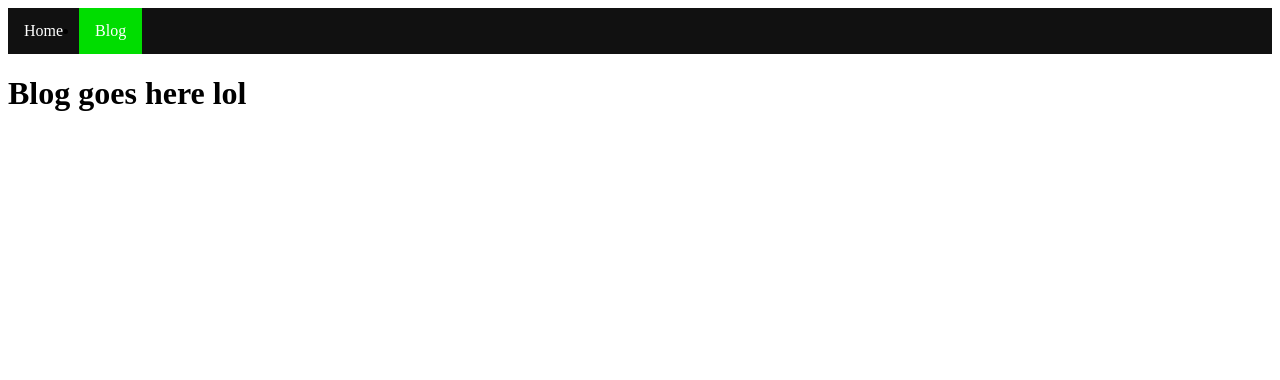
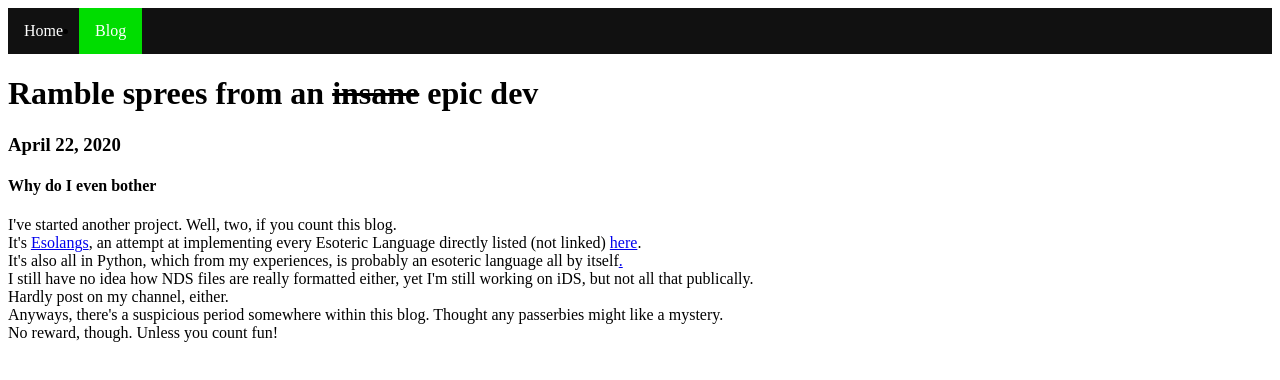
Before and after one commit to OutRite/OutRite.github.io, a plain HTML site: page blog/index.html in a window 1280 px wide. Drawn offline with Linux system fonts and the light colour scheme.

Commit message:
April 22, 2020 update

```diff
--- a/blog/index.html
+++ b/blog/index.html
@@ -33,5 +33,10 @@
         <li class="item"><a href="../index.html">Home</a></li>
         <li class="item"><a href="index.html" class="active">Blog</a></li>
     </ul>
-    <h1>Blog goes here lol</h1>
+    <h1>Ramble sprees from an <del>insane</del> epic dev</h1>
+    <div class="article">
+        <h3>April 22, 2020</h3>
+        <h4>Why do I even bother</h4>
+        <p>I've started another project. Well, two, if you count this blog.</br>It's <a href="https://github.com/OutRite/Esolangs">Esolangs</a>, an attempt at implementing every Esoteric Language directly listed (not linked) <a href="https://esolangs.org/wiki/Main_Page">here</a>.</br>It's also all in Python, which from my experiences, is probably an esoteric language all by itself<a href="april22-2020-secret.html">.</a></br>I still have no idea how NDS files are really formatted either, yet I'm still working on iDS, but not all that publically.</br>Hardly post on my channel, either.</br>Anyways, there's a suspicious period somewhere within this blog. Thought any passerbies might like a mystery.</br>No reward, though. Unless you count fun!</br></p>
+    </div>
 </body>
```
